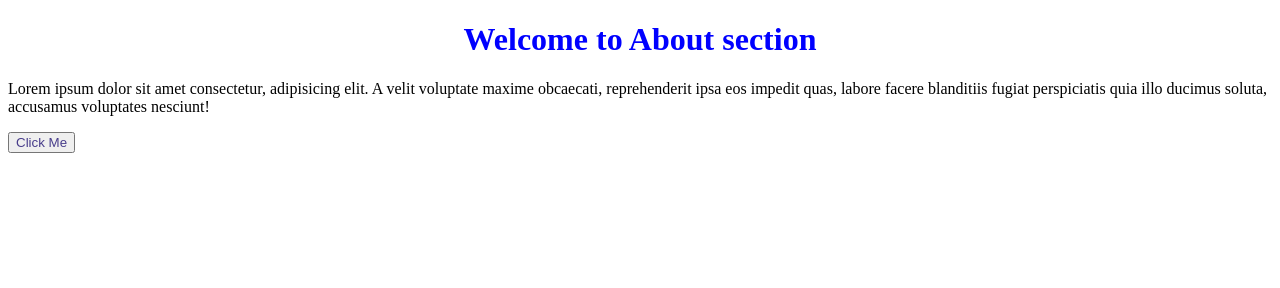
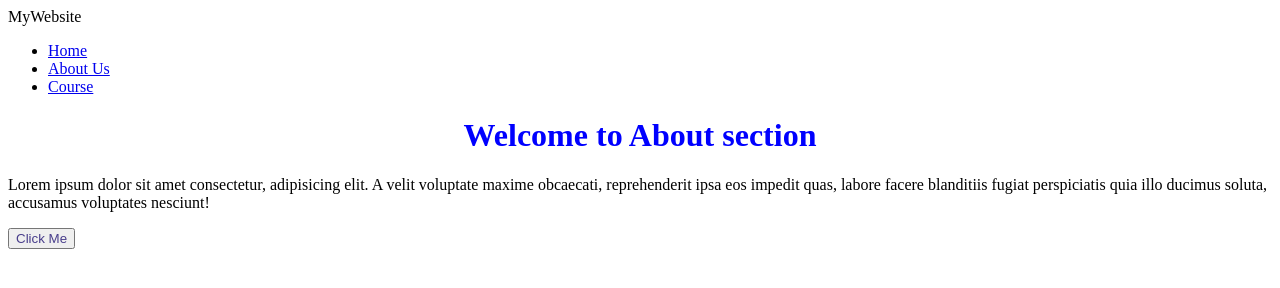
Before and after one commit to ahmedaptech123/Aptech-Git-Prac, a plain HTML site: page about.html in a window 1280 px wide. Drawn offline with Linux system fonts and the light colour scheme.

Commit message:
6.Merge the final branch into main.

```diff
--- a/about.html
+++ b/about.html
@@ -7,6 +7,19 @@
     <link rel="stylesheet" href="style.css">
 </head>
 <body>
+    <header>
+        <nav class="navbar">
+
+            <div class="logo">MyWebsite</div>
+
+            <ul class="nav-links">
+                <li><a href="index.html">Home</a></li>
+                <li><a href="about.html">About Us</a></li>
+                <li><a href="course.html">Course</a></li>
+            </ul>
+        </nav>
+    </header>
+
     <h1 class="h1">Welcome to About section</h1>
     <p class="p">Lorem ipsum dolor sit amet consectetur, adipisicing elit. A velit voluptate maxime obcaecati, reprehenderit ipsa eos impedit quas, labore facere blanditiis fugiat perspiciatis quia illo ducimus soluta, accusamus voluptates nesciunt!</p>
     <button class="btn">Click Me</button>
```
Also changed, not shown: 1 other file.
